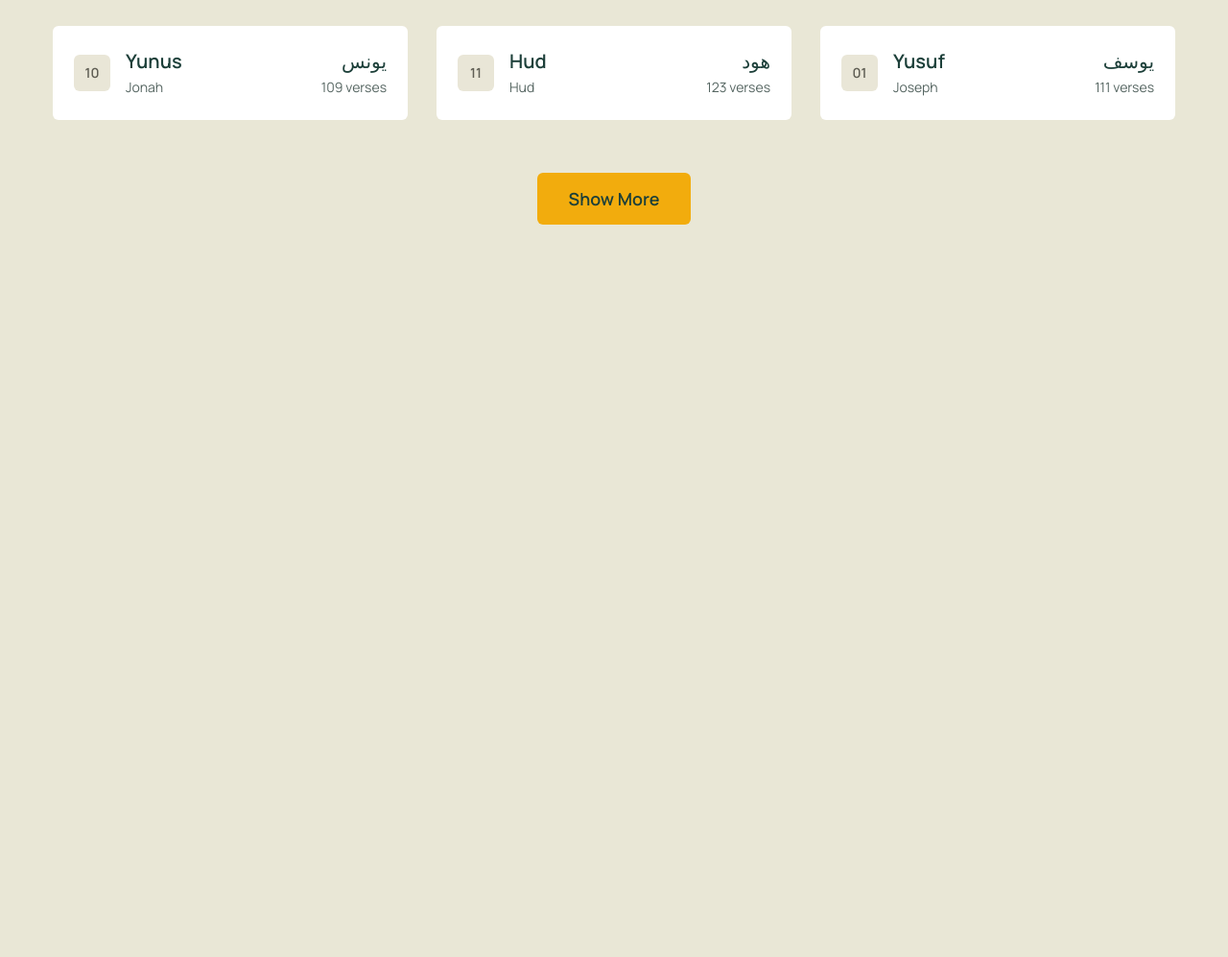
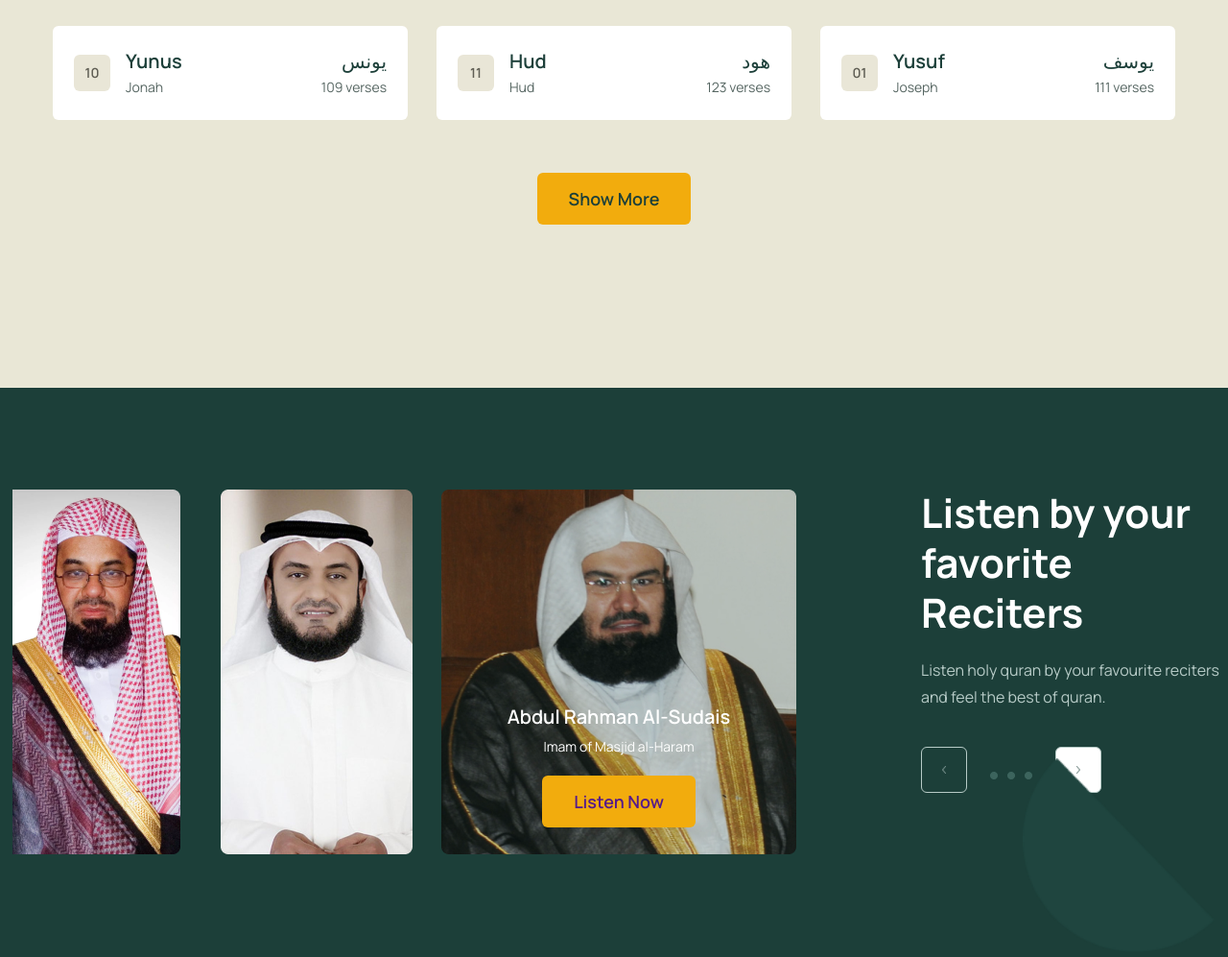
Before and after one commit to rijviislam/figma-task-4, a plain HTML site: page index.html in a window 1280 px wide. Shown: the part 2559-3556 px from the top of the page at 96% size. Before the commit the page ends 2793 px from the top, so only its background shows below. Drawn offline with nearby package versions, Linux system fonts and the light colour scheme; a web font is replaced by a local one.

Commit message:
feat: reciters section done

```diff
--- a/index.html
+++ b/index.html
@@ -270,6 +270,41 @@
             </div>
         </div>
     </section>
+    <section class="reciters__section">
+        <div class="reciters__container">
+            <div class="reciters__contain">
+                <div class="reciters__images_group">
+                    <div class="reciters__image1"><img src="./images/unsplash_LI7jB1925j0.png" alt=""></div>
+                    <div class="reciters__image2"><img src="./images/unsplash_LI7jB1925j0 (1).png" alt=""></div>
+                    <div class="reciters__image3">
+                        <div class="shayekh__name">Abdul Rahman Al-Sudais</div>
+                        <div class="shayekh__title">Imam of Masjid al-Haram</div>
+                        <div class="shayekh__btn"><a href="">Listen Now</a></div>
+                    </div>
+                </div>
+                <div class="reciters__text_group">
+                    <div class="reciters__title">Listen by your favorite Reciters</div>
+                    <div class="reciters__para">Listen holy quran by your favourite reciters and feel the best of quran.
+                    </div>
+                    <div class="reciters__arrow__group">
+                        <div class="arrow__arrow1">
+                            <div class="arrow"><img src="./images/layer1 (1).png" alt=""></div>
+                        </div>
+                        <div class="reciters__dooted">
+                            <div class="dooted__image"><img src="./images/Ellipse 44.png" alt=""></div>
+                            <div class="dooted__image"><img src="./images/Ellipse 44.png" alt=""></div>
+                            <div class="dooted__image"><img src="./images/Ellipse 44.png" alt=""></div>
+                        </div>
+                        <div class="arrow__arrow2">
+                            <div class="arrow"><img src="./images/layer1 (3).png" alt=""></div>
+                        </div>
+
+                    </div>
+                </div>
+            </div>
+            <div class="eillipse"><img src="./images/Ellipse 732.png" alt=""></div>
+        </div>
+    </section>
 </body>
 
 </html>
--- a/style.css
+++ b/style.css
@@ -622,3 +622,212 @@ body {
     align-items: center;
     justify-content: center;
 }
+
+/* reciters__section */
+.reciters__container {
+    position: relative;
+}
+
+.reciters__contain {
+    margin-top: 170px;
+    width: 100%;
+    height: 592.57px;
+    background: #1C3F39;
+    display: flex;
+    align-items: center;
+    justify-content: center;
+    gap: 130px;
+}
+
+.reciters__images_group {
+    display: flex;
+    align-items: flex-start;
+    gap: 30px;
+}
+
+.reciters__image1 {
+    width: 200px;
+    height: 380px;
+    border-radius: 8px;
+}
+
+.reciters__image1 img {
+    width: 100%;
+    height: 100%;
+    object-fit: contain;
+}
+
+.reciters__image2 {
+    width: 200px;
+    height: 380px;
+    border-radius: 8px;
+}
+
+.reciters__image2 img {
+    width: 100%;
+    height: 100%;
+    object-fit: contain;
+}
+
+.reciters__image3 {
+    width: 370px;
+    height: 380px;
+    display: flex;
+    flex-direction: column;
+    align-items: center;
+    justify-content: flex-end;
+    position: relative;
+}
+
+.reciters__image3::before {
+    content: "";
+    position: absolute;
+    width: 100%;
+    height: 100%;
+    top: 0;
+    left: 0;
+    background: url(./images/unsplash_fkgsW3bhFzU.png);
+    background-position: center;
+    background-size: contain;
+    z-index: 1;
+    opacity: 0.8;
+}
+
+.shayekh__name {
+    font-family: 'Manrope';
+    font-style: normal;
+    font-weight: 600;
+    font-size: 20px;
+    line-height: 30px;
+    text-align: center;
+    color: #FFFFFF;
+    z-index: 1;
+}
+
+.shayekh__title {
+    margin-top: 4px;
+    font-family: 'Manrope';
+    font-style: normal;
+    font-weight: 400;
+    font-size: 14px;
+    line-height: 24px;
+    text-align: center;
+    color: #FFFFFF;
+    z-index: 1;
+}
+
+.shayekh__btn {
+    margin-top: 18px;
+    margin-bottom: 28px;
+    width: 160px;
+    height: 54px;
+    background: #F2AC0D;
+    border-radius: 6px;
+    font-family: 'Manrope';
+    font-style: normal;
+    font-weight: 600;
+    font-size: 18px;
+    line-height: 30px;
+    text-align: center;
+    color: #1C3F39;
+    display: flex;
+    align-items: center;
+    justify-content: center;
+    z-index: 1;
+    cursor: pointer;
+}
+
+.reciters__text_group {
+    margin-bottom: 118px;
+    width: 370px;
+    height: 266px;
+}
+
+.reciters__title {
+    font-family: 'Manrope';
+    font-style: normal;
+    font-weight: 700;
+    font-size: 42px;
+    line-height: 52px;
+    color: #FFFFFF;
+}
+
+.reciters__para {
+    margin-top: 20px;
+    font-family: 'Manrope';
+    font-style: normal;
+    font-weight: 400;
+    font-size: 16px;
+    line-height: 28px;
+    color: #B7CBC7;
+}
+
+.reciters__arrow__group {
+    margin-top: 38px;
+    width: 188px;
+    height: 48px;
+    display: flex;
+    align-items: center;
+    gap: 24px;
+}
+
+.arrow__arrow1 {
+    width: 48px;
+    height: 48px;
+    border: 1px solid #B7CBC7;
+    border-radius: 6px;
+    display: flex;
+    align-items: center;
+    justify-content: center;
+}
+
+.arrow__arrow2 {
+    background: #FFFFFF;
+    width: 48px;
+    height: 48px;
+    border: 1px solid #B7CBC7;
+    border-radius: 6px;
+    display: flex;
+    align-items: center;
+    justify-content: center;
+}
+
+.arrow {
+    height: 8px;
+    width: 16px;
+    display: flex;
+    align-items: center;
+    justify-content: center;
+
+}
+
+.arrow img {
+    width: 100%;
+    height: 100%;
+    object-fit: contain;
+}
+
+.reciters__dooted {
+    display: flex;
+    align-items: center;
+    gap: 10px;
+}
+
+.dooted__image {
+    height: 8px;
+    width: 8px;
+}
+
+.dooted__image img {
+    width: 100%;
+    height: 100%;
+    object-fit: contain;
+}
+
+.eillipse {
+    position: absolute;
+    bottom: 120px;
+    right: 40px;
+    width: 174px;
+    height: 87px;
+}
```
Also changed, not shown: images/Ellipse 44.png (added), images/Ellipse 732.png (added), images/layer1 (1).png (added), images/layer1 (2).png (added), images/layer1 (3).png (added), images/unsplash_LI7jB1925j0 (1).png (added), images/unsplash_LI7jB1925j0.png (added), images/unsplash_fkgsW3bhFzU.png (added).
